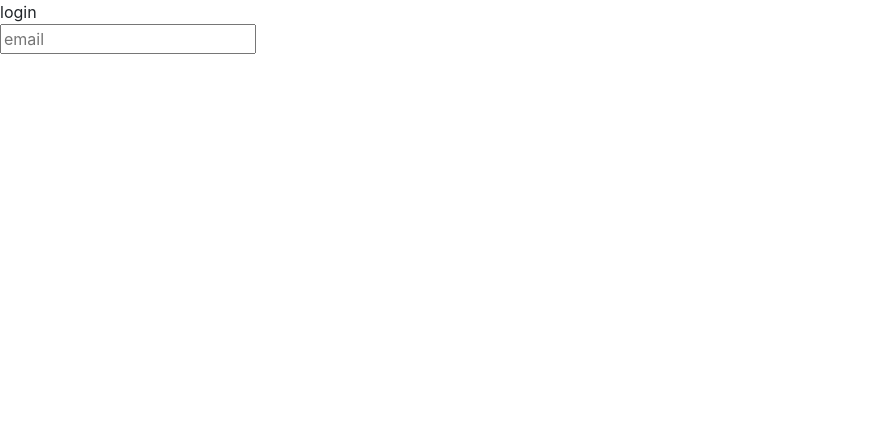
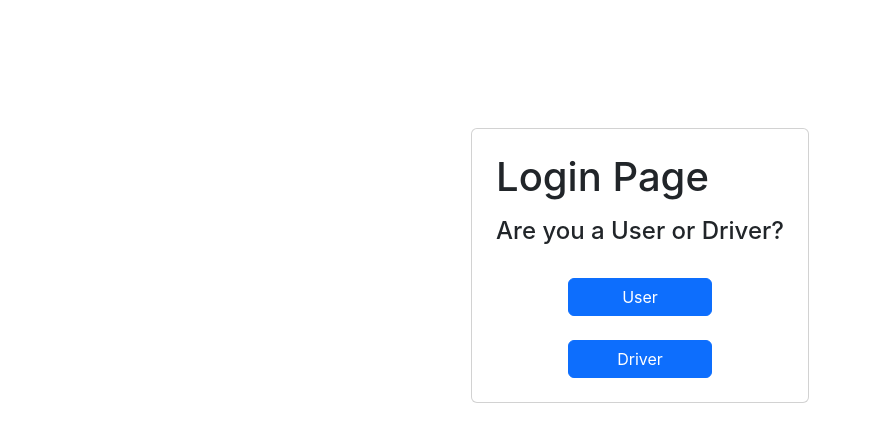
Before and after one commit to dfsantos-source/Bite-Mates, a Next.js app in the folder client/: page /login in a window 1280 px wide. Shown: the top 442 px of the page, without its empty margins (0-872 px from the left). Built offline with nearby package versions, Linux system fonts and the light colour scheme.

Commit message:
Added login component to frontend

```diff
--- a/client/pages/login.tsx
+++ b/client/pages/login.tsx
@@ -1,10 +1,81 @@
-import React from 'react'
+import React, { useState } from 'react'
+import axios from 'axios';
 
 export default function login() {
+
+  const [loginType, setLoginType] = useState('');
+  const [email, setEmail] = useState('');
+  const [password, setPassword] = useState('');
+
+  const handleEmailChange = (e: any) => {
+    e.preventDefault();
+    setEmail(e.target.value);
+  }
+
+  const handlePasswordChange = (e: any) => {
+    e.preventDefault();
+    setPassword(e.target.value);
+  }
+
+  const LoginForm: any = (props: any) => {
+    const type = props.type;
+    const title: string = type === 'user' ?
+    'User Login' : 'Driver Login';
+    return (
+      <div className='mt-4'>
+        <div>{title}</div>
+        <input onChange={handleEmailChange} value={email} className='mb-2' type="text" name="" id="" placeholder='email'/>
+        <br></br>
+        <input onChange={handlePasswordChange} value={password} type="text" name="" id="" placeholder='password'/>
+
+        <br></br>
+        <button type="button" className="btn btn-primary mt-2" onClick={handleLoginClick}>Login</button>
+      </div>
+    );
+  }
+
+  const handleLoginClick = async(e: any) => {
+    const query = loginType === 'user' ? 'users' : 'drivers';
+    const port = loginType === 'user' ? 4011 : 4002;
+    await axios.post(
+      `http://localhost:${port}/api/${query}/login`,
+      {
+        email,
+        password
+      }
+    );
+  }
+
+  const handleUserClick = (e: any) => {
+    setLoginType('user');
+  }
+
+  const handleDriverClick = (e: any) => {
+    setLoginType('driver');
+  }
+
+  const getForm = () => {
+    if (loginType === '') {
+      return  '';
+    }
+    return <LoginForm type={loginType}></LoginForm>;
+  }
+
+  const form = getForm();
+
   return (
     <div>
-        <div>login</div>
-        <input type="text" name="" id="" placeholder='email'/>
+        <div style={{display: 'flex', justifyContent: 'center', marginTop: '10%', flexDirection: 'column'}}>
+          <div className='card p-4'  style={{marginLeft: 'auto', marginRight: 'auto'}}>
+            <h1 className='card-title'>Login Page</h1>
+            <h4 className='mt-2'>Are you a User or Driver?</h4>
+            <div className="d-flex flex-column w-50 mx-auto mt-4">
+              <button type="button" className="btn btn-primary mb-4" onClick={handleUserClick}>User</button>
+              <button type="button" className="btn btn-primary" onClick={handleDriverClick}>Driver</button>
+            </div>
+            {form}
+          </div>
+        </div>
     </div>
   )
 }
```
